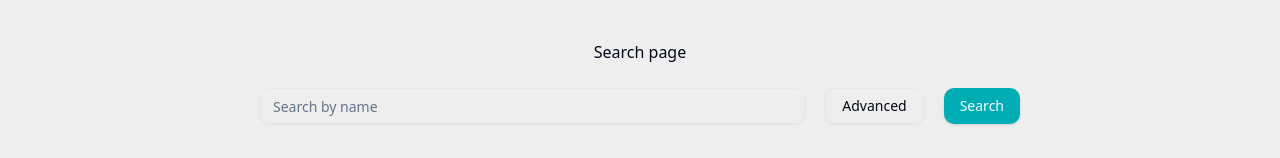
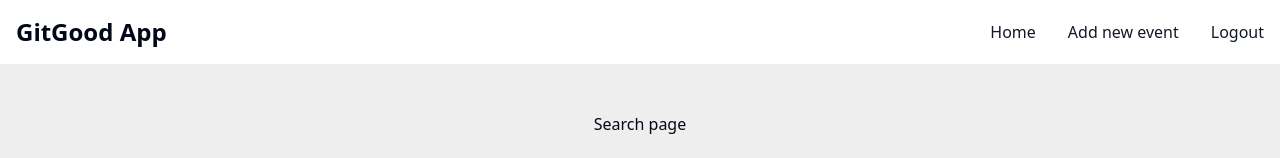
Before and after one commit to tkukec/stem24-phishing-tracker, a React (Vite) app in the folder frontend/: page /search in a window 1280 px wide. Shown: the top 158 px of the page. Built offline with nearby package versions, Linux system fonts and the light colour scheme; no server answers.

Commit message:
Fix merge error.

```diff
--- a/frontend/package.json
+++ b/frontend/package.json
@@ -18,6 +18,7 @@
     "@radix-ui/react-popover": "^1.0.7",
     "@radix-ui/react-select": "^2.0.0",
     "@radix-ui/react-slot": "^1.0.2",
+    "@radix-ui/react-dialog":"^1.0.5",
     "@tanstack/react-query": "^5.36.0",
     "@tanstack/react-query-devtools": "^5.36.1",
     "axios": "^1.6.8",
--- a/frontend/src/pages/SearchPage.tsx
+++ b/frontend/src/pages/SearchPage.tsx
@@ -11,6 +11,7 @@ import {
     PaginationPrevious,
 } from "@/components/ui/pagination";
 import { IPhishingEvent, PhishingEventSearchData } from "@/interfaces/PhishingEventIntefaces";
+import Navbar from "@/layouts/Navbar";
 import { zodResolver } from "@hookform/resolvers/zod";
 import {
     Accordion,
@@ -92,6 +93,8 @@ const SearchPage = () => {
     };
 
     return (
+        <>
+            <Navbar />
             <div className="flex justify-center py-10 px-4">
                 <div className="flex flex-col gap-6">
                     <h2>Search page</h2>
@@ -142,7 +145,10 @@ const SearchPage = () => {
                                             render={({ field }) => (
                                                 <FormItem>
                                                     <FormControl>
-                                                    <Input placeholder="Domain Name" {...field} />
+                                                        <Input
+                                                            placeholder="Domain Name"
+                                                            {...field}
+                                                        />
                                                     </FormControl>
                                                 </FormItem>
                                             )}
@@ -221,6 +227,7 @@ const SearchPage = () => {
                     </Pagination>
                 </div>
             </div>
+        </>
     );
 };
 
```
Also changed, not shown: 1 other file (tests, documents, lock files or other folders). Lines whose indentation alone changed are shown as unchanged.
